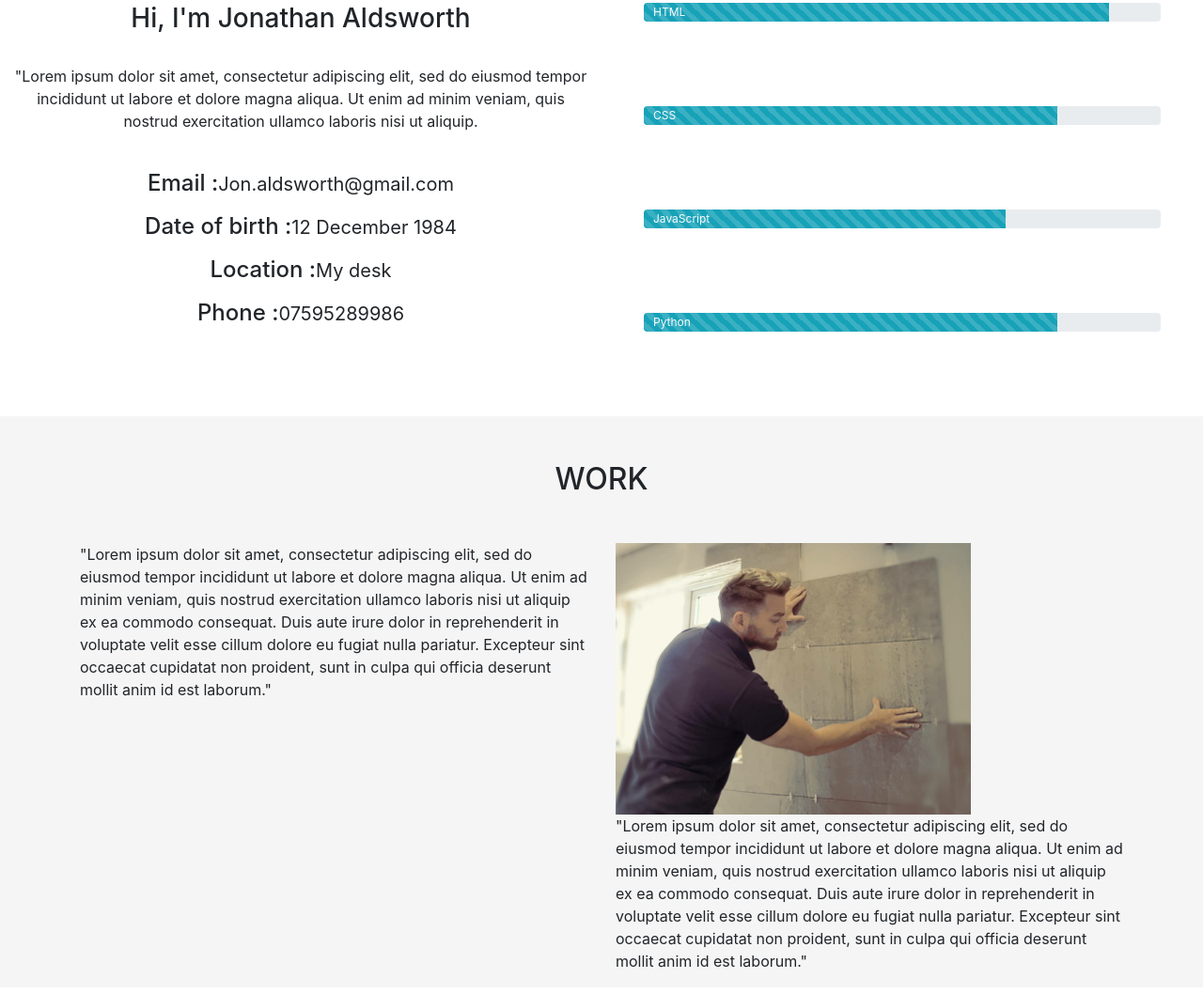
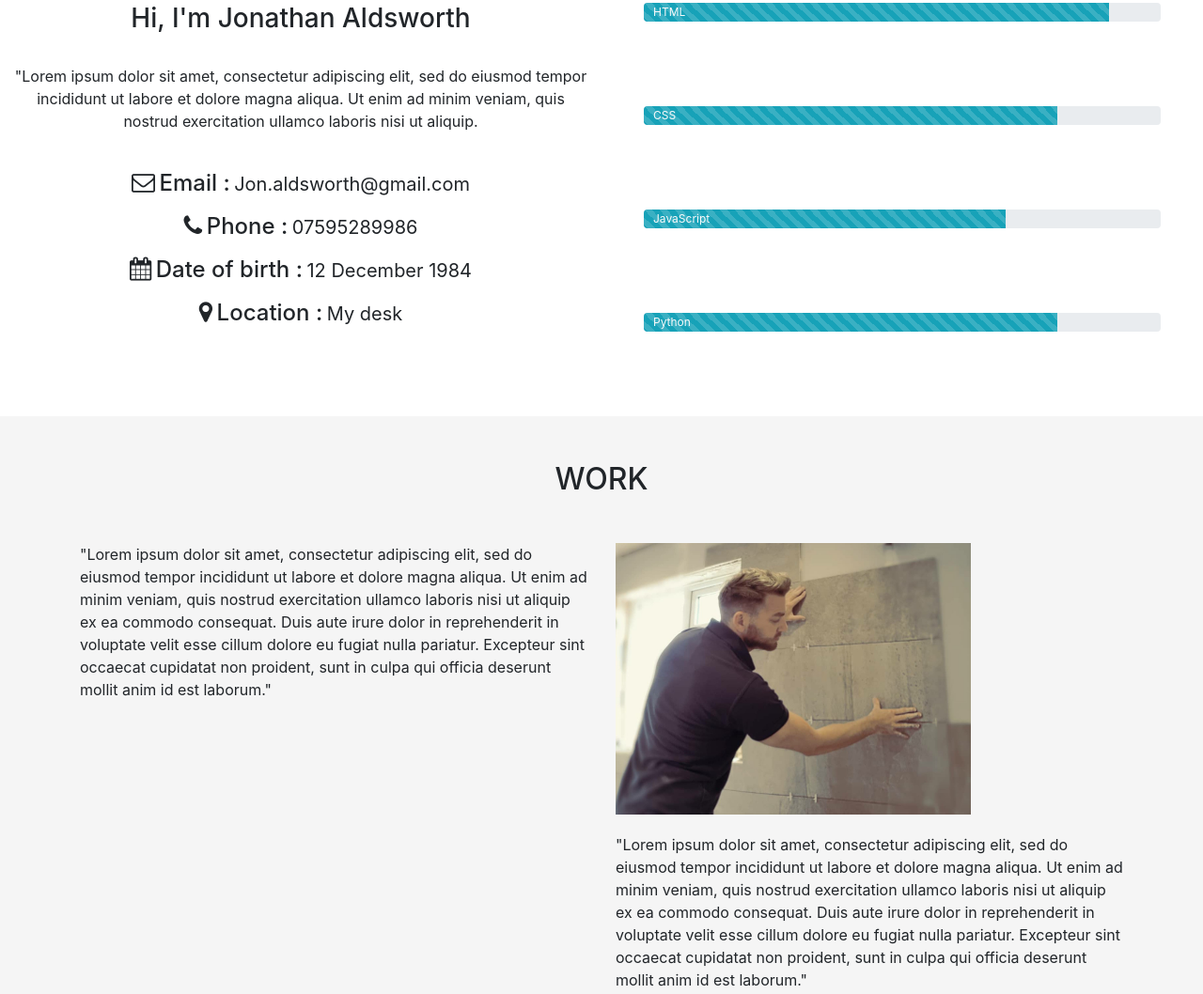
Before and after one commit to Code-Institute-Submissions/Resume-6, a plain HTML site: page index.html in a window 1280 px wide. Shown: the part 987-2045 px from the top of the page at 94% size. Drawn offline with nearby package versions, Linux system fonts and the light colour scheme.

Commit message:
added fontawesome icons in about

```diff
--- a/css/style.css
+++ b/css/style.css
@@ -1,7 +1,12 @@
 @import url('https://fonts.googleapis.com/css2?family=Varela+Round&display=swap');
 
+/*--Media Queries--*/
 
-
+@media only screen and (max-width: 1200px) {
+    .progress {
+    margin: 0px 30px 50px 30px;
+}
+}
 
 
 /*--Header--*/
@@ -108,7 +113,9 @@ ul {
     font-size: 20px;
 }
 
-
+.infoicon{
+    font-size: 25px;
+}
 
 .progress {
     position: relative;
@@ -124,6 +131,7 @@ ul {
     color: #fafafa;
 }
 
+
 .progress-section {
     margin: 40px 20px;
 }
@@ -137,8 +145,12 @@ ul {
 .work-image {
     width: 70%;
     height: auto;
+    margin-bottom: 20px;
 }
 
+.worktext{
+    margin-bottom: 50px;
+}
 
 /*--HOBBIES--*/
 
@@ -152,6 +164,7 @@ ul {
 #contact{
     background-color: #f5f5f5;
 }
+
 
 
 
--- a/index.html
+++ b/index.html
@@ -139,17 +139,26 @@
                     <br>
                     <ul>
                         <li>
-                            <h4 class="info">Email :</h4><p class="info2"> Jon.aldsworth@gmail.com</p>
+                            <i class="fa fa-envelope-o infoicon" aria-hidden="true"></i>
+                            <h4 class="info">Email :</h4>
+                            <p class="info2"> Jon.aldsworth@gmail.com</p>
                         </li>
                         <li>
-                            <h4 class="info">Date of birth :</h4><p class="info2"> 12 December 1984</p>
+                            <i class="fa fa-phone infoicon" aria-hidden="true"></i>
+                            <h4 class="info">Phone :</h4>
+                            <p class="info2"> 07595289986</p>
                         </li>
                         <li>
-                            <h4 class="info">Location :</h4><p class="info2"> My desk</p>
+                            <i class="fa fa-calendar infoicon" aria-hidden="true"></i>
+                            <h4 class="info">Date of birth :</h4>
+                            <p class="info2"> 12 December 1984</p>
                         </li>
                         <li>
-                            <h4 class="info">Phone :</h4><p class="info2"> 07595289986</p>
+                            <i class="fa fa-map-marker infoicon" aria-hidden="true"></i>
+                            <h4 class="info">Location :</h4>
+                            <p class="info2"> My desk</p>
                         </li>
+
                     </ul>
                 </div>
                 <div class="col-sm-12 col-md-12 col-lg-12 col-xl-6">
@@ -203,7 +212,7 @@
                 </div>
                 <div class="col-sm-12 col-md-12 col-lg-12 col-xl-6">
                 <img src="images/workimg.jpg" alt="work image" class="work-image">
-                    <p> "Lorem ipsum dolor sit amet, consectetur adipiscing elit,
+                    <p class="worktext"> "Lorem ipsum dolor sit amet, consectetur adipiscing elit,
                     sed do eiusmod tempor incididunt ut labore et dolore magna aliqua.
                     Ut enim ad minim veniam, quis nostrud exercitation ullamco laboris
                     nisi ut aliquip ex ea commodo consequat. Duis aute irure dolor in
@@ -264,9 +273,9 @@
                <form class="col-12">
                   <input type="text" name="name" class="form-control" id="name" placeholder="Full Name" required />
                   <br>
-                  <input type="email" name="email" class="form-control" id="exampleInputEmail1" placeholder="Enter email" required />
+                  <input type="email" name="email" class="form-control" id="exampleInputEmail1" placeholder="Email" required />
                   <br>
-                  <textarea name="message" class="form-control" id="message" placeholder="Message..." rows="5" required></textarea>
+                  <textarea name="message" class="form-control" id="message" placeholder="Message" rows="5" required></textarea>
                   <br>
                   <div class="form-row text-center">
                      <div class="col">
```
